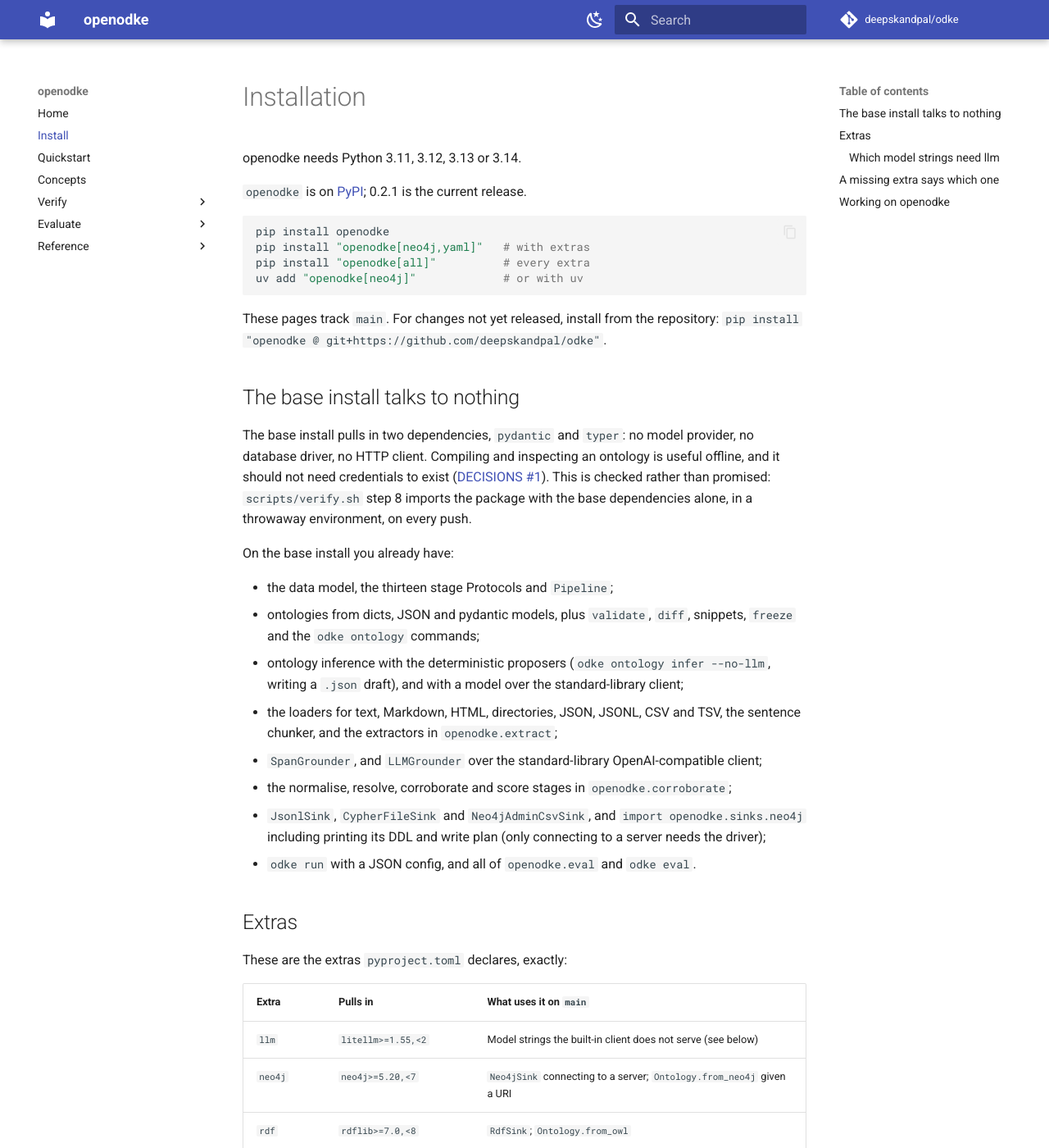
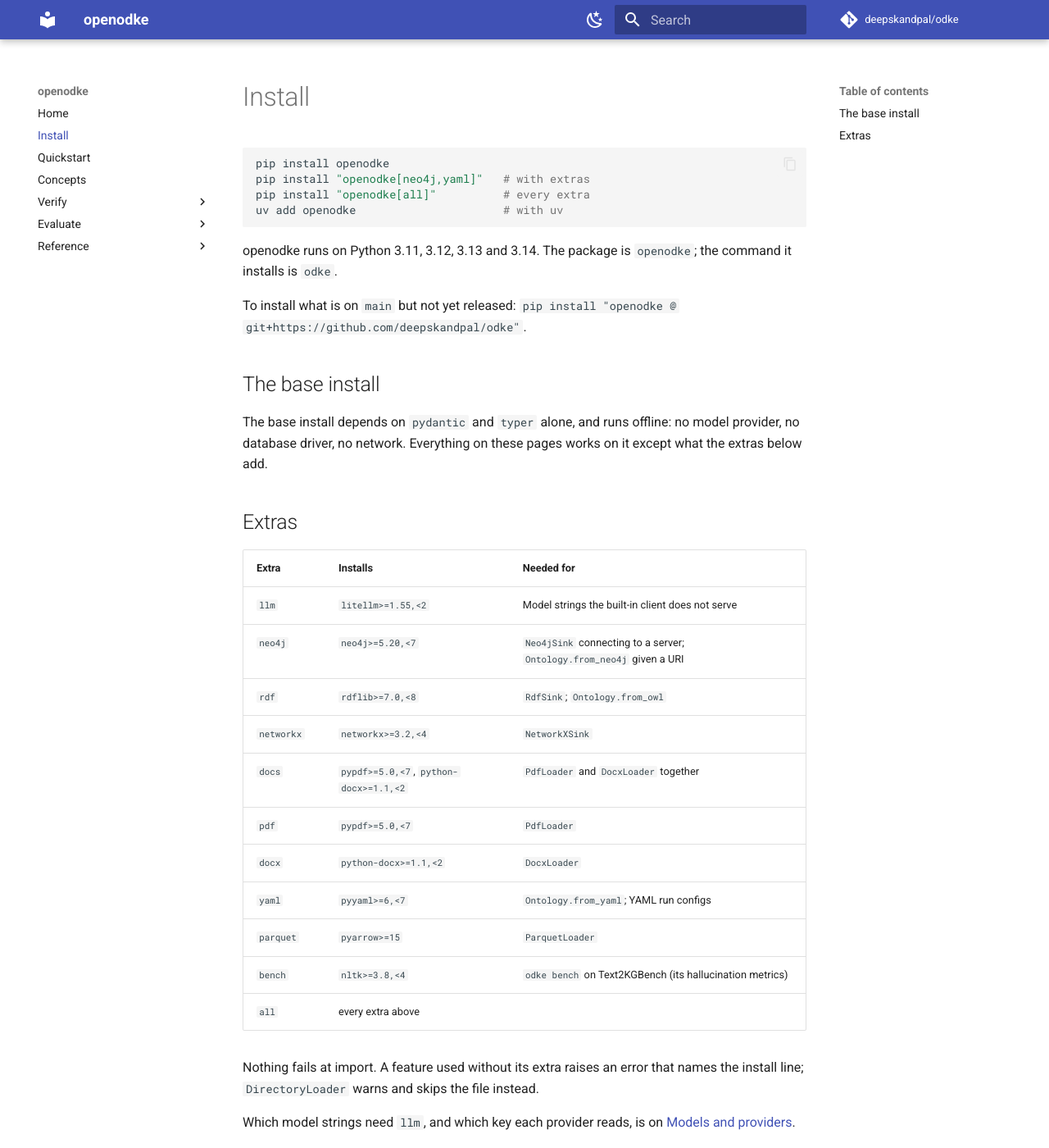
Before and after one commit to deepskandpal/odke, an MkDocs documentation site: the page built from docs/installation.md, in a window 1280 px wide and 1400 px high. Shown: the whole window at 82% size. Built offline with MkDocs 1.6.1 and Material for MkDocs 9.7.7, drawn with Linux system fonts in a browser that asks for light colours; comment, search, counter and statistics services are not loaded; some of the changed text lies outside the part shown.

Commit message:
docs: install is the commands and the extras, bench included
The extras table matches pyproject.toml, including bench. Model keys are left
to the Models page, and the site's build commands move to CONTRIBUTING.

Co-Authored-By: Claude Opus 5.5 <noreply@anthropic.com>
Claude-Session: https://claude.ai/code/session_016EZ1FgTUH3NKEQyU837Wcd

````diff
--- a/docs/installation.md
+++ b/docs/installation.md
@@ -1,118 +1,45 @@
-# Installation
-
-openodke needs Python 3.11, 3.12, 3.13 or 3.14.
-
-`openodke` is on [PyPI](https://pypi.org/project/openodke/); 0.2.1 is the
-current release.
+# Install
 
 ```bash
 pip install openodke
 pip install "openodke[neo4j,yaml]"   # with extras
 pip install "openodke[all]"          # every extra
-uv add "openodke[neo4j]"             # or with uv
+uv add openodke                      # with uv
 ```
 
-These pages track `main`. For changes not yet released, install from the
-repository: `pip install "openodke @ git+https://github.com/deepskandpal/odke"`.
+openodke runs on Python 3.11, 3.12, 3.13 and 3.14. The package is `openodke`;
+the command it installs is `odke`.
 
-## The base install talks to nothing
+To install what is on `main` but not yet released:
+`pip install "openodke @ git+https://github.com/deepskandpal/odke"`.
 
-The base install pulls in two dependencies, `pydantic` and `typer`: no model
-provider, no database driver, no HTTP client. Compiling and inspecting an
-ontology is useful offline, and it should not need credentials to exist
-([DECISIONS #1](decisions.md#1)). This is checked rather than promised:
-`scripts/verify.sh` step 8 imports the package with the base dependencies alone,
-in a throwaway environment, on every push.
+## The base install
 
-On the base install you already have:
-
-- the data model, the thirteen stage Protocols and `Pipeline`;
-- ontologies from dicts, JSON and pydantic models, plus `validate`, `diff`,
-  snippets, `freeze` and the `odke ontology` commands;
-- ontology inference with the deterministic proposers (`odke ontology infer --no-llm`,
-  writing a `.json` draft), and with a model over the standard-library client;
-- the loaders for text, Markdown, HTML, directories, JSON, JSONL, CSV and TSV, the
-  sentence chunker, and the extractors in `openodke.extract`;
-- `SpanGrounder`, and `LLMGrounder` over the standard-library OpenAI-compatible
-  client;
-- the normalise, resolve, corroborate and score stages in `openodke.corroborate`;
-- `JsonlSink`, `CypherFileSink` and `Neo4jAdminCsvSink`, and
-  `import openodke.sinks.neo4j` including printing its DDL and write plan (only
-  connecting to a server needs the driver);
-- `odke run` with a JSON config, and all of `openodke.eval` and `odke eval`.
+The base install depends on `pydantic` and `typer` alone, and runs offline: no
+model provider, no database driver, no network. Everything on these pages works
+on it except what the extras below add.
 
 ## Extras
 
-These are the extras `pyproject.toml` declares, exactly:
-
-| Extra | Pulls in | What uses it on `main` |
+| Extra | Installs | Needed for |
 |---|---|---|
-| `llm` | `litellm>=1.55,<2` | Model strings the built-in client does not serve (see below) |
+| `llm` | `litellm>=1.55,<2` | Model strings the built-in client does not serve |
 | `neo4j` | `neo4j>=5.20,<7` | `Neo4jSink` connecting to a server; `Ontology.from_neo4j` given a URI |
 | `rdf` | `rdflib>=7.0,<8` | `RdfSink`; `Ontology.from_owl` |
 | `networkx` | `networkx>=3.2,<4` | `NetworkXSink` |
-| `docs` | `pypdf>=5.0,<7`, `python-docx>=1.1,<2` | The document readers together, so it covers what `pdf` and `docx` do. HTML needs no extra: `HtmlLoader` runs on the standard library. This extra is not this site's tooling: that is the `docs` *dependency group* (below). |
-| `pdf` | `pypdf>=5.0,<7` | `PdfLoader`, which imports pypdf when it reads a file |
-| `docx` | `python-docx>=1.1,<2` | `DocxLoader`, which imports python-docx when it reads a file |
-| `yaml` | `pyyaml>=6,<7` | `Ontology.from_yaml`; YAML run configs; the `odke ontology` commands on `.yaml`/`.yml` files, including writing a YAML draft or frozen file |
-| `parquet` | `pyarrow>=15` | `ParquetLoader`, which imports pyarrow when it reads a file |
-| `all` | `llm`, `neo4j`, `rdf`, `networkx`, `docs`, `pdf`, `docx`, `yaml`, `parquet` | |
+| `docs` | `pypdf>=5.0,<7`, `python-docx>=1.1,<2` | `PdfLoader` and `DocxLoader` together |
+| `pdf` | `pypdf>=5.0,<7` | `PdfLoader` |
+| `docx` | `python-docx>=1.1,<2` | `DocxLoader` |
+| `yaml` | `pyyaml>=6,<7` | `Ontology.from_yaml`; YAML run configs |
+| `parquet` | `pyarrow>=15` | `ParquetLoader` |
+| `bench` | `nltk>=3.8,<4` | `odke bench` on Text2KGBench (its hallucination metrics) |
+| `all` | every extra above | |
 
-### Which model strings need `llm`
+Nothing fails at import. A feature used without its extra raises an error that
+names the install line; `DirectoryLoader` warns and skips the file instead.
 
-Every model call goes through one `LLMClient` Protocol. A model string such as
-`ollama/llama3.1` is served by the first client that matches:
-
-1. an adapter you registered for that provider with `openodke.llm.register(provider, factory)`;
-2. the standard-library OpenAI-compatible client, when the provider has a default
-   endpoint or the `ModelSpec` sets a `base_url` (a proxy, a gateway or a local
-   server). This needs no extra;
-3. litellm, for everything else. This needs `openodke[llm]`.
-
-`odke models` prints which of the three serves each provider, in the environment
-you are in, and says which providers the missing extra excludes. Every provider,
-its key variable and how to address it is on one page:
+Which model strings need `llm`, and which key each provider reads, is on
 [Models and providers](models.md).
 
-`ModelRoles.single("ollama/llama3.1")` on the base install, with a local Ollama,
-is a complete setup.
-
-## A missing extra says which one
-
-Nothing fails at import. The error comes when the feature is used, and it names
-the fix:
-
-| Used without its extra | Raises |
-|---|---|
-| `Ontology.from_yaml` | `ImportError: PyYAML is not installed. Run: pip install "openodke[yaml]"` |
-| a YAML config in `odke run` | `ImportError: reading a YAML config needs PyYAML. Run: pip install "openodke[yaml]", or write the same keys as JSON` |
-| `Neo4jSink(uri, auth)` | `ImportError: the neo4j driver is not installed; run: pip install 'openodke[neo4j]'` |
-| `RdfSink(path)` | `ImportError: rdflib is not installed; run: pip install 'openodke[rdf]'` |
-| `Ontology.from_owl` | `ImportError: rdflib is not installed. Run: pip install "openodke[rdf]"` |
-| `NetworkXSink()` | `ImportError: networkx is not installed; run: pip install 'openodke[networkx]'` |
-| `PdfLoader`, reading a file | `MissingExtraError: reading PDF needs pypdf. Run: pip install "openodke[pdf]"` |
-| `DocxLoader`, reading a file | `MissingExtraError: reading Word documents needs python-docx. Run: pip install "openodke[docx]"` |
-| `ParquetLoader`, reading a file | `MissingExtraError: reading Parquet needs pyarrow. Run: pip install "openodke[parquet]"` |
-| `DirectoryLoader`, meeting one of those files | a `MissingExtraWarning` naming the file and the install line; the file is skipped and the walk goes on |
-| a model string that needs litellm | `ProviderNotInstalled`, listing `pip install "openodke[llm]"`, a `base_url`, or `openodke.llm.register` |
-| a short name in `odke run` whose extra is missing (`pdf`, `docx`, `parquet`, `rdf`, `networkx`) | exit 2 while the config is built, before anything is loaded or opened: `stages.sink: RdfSink needs rdflib, which is not installed. Run: pip install "openodke[rdf]"` |
-
-`MissingExtraError` is an `ImportError`.
-
-## Working on openodke
-
-```bash
-git clone https://github.com/deepskandpal/odke && cd odke
-./scripts/verify.sh                                  # the whole check: ten steps, same as CI
-uv run --group docs mkdocs serve                     # this site, at http://127.0.0.1:8000
-uv run --group docs mkdocs build --strict            # what the docs workflow runs
-```
-
-The site's tooling (`mkdocs` and `mkdocs-material`) is the `docs` dependency group,
-not the `docs` extra: a group never reaches a user's install, and groups and extras
-are separate namespaces.
-
-`verify.sh` needs [uv](https://docs.astral.sh/uv/). Its first step refuses to run
-if a provider key or `NEO4J_URI` / `NEO4J_PASSWORD` is in the environment, because
-the suite must never spend money or write to somebody's real graph. The tests
-that do need a real Neo4j run in their own CI job, against a throwaway container.
+To work on openodke itself, see
+[CONTRIBUTING](https://github.com/deepskandpal/odke/blob/main/CONTRIBUTING.md).
````
Also changed, not shown: CONTRIBUTING.md (+10 -0 lines).
